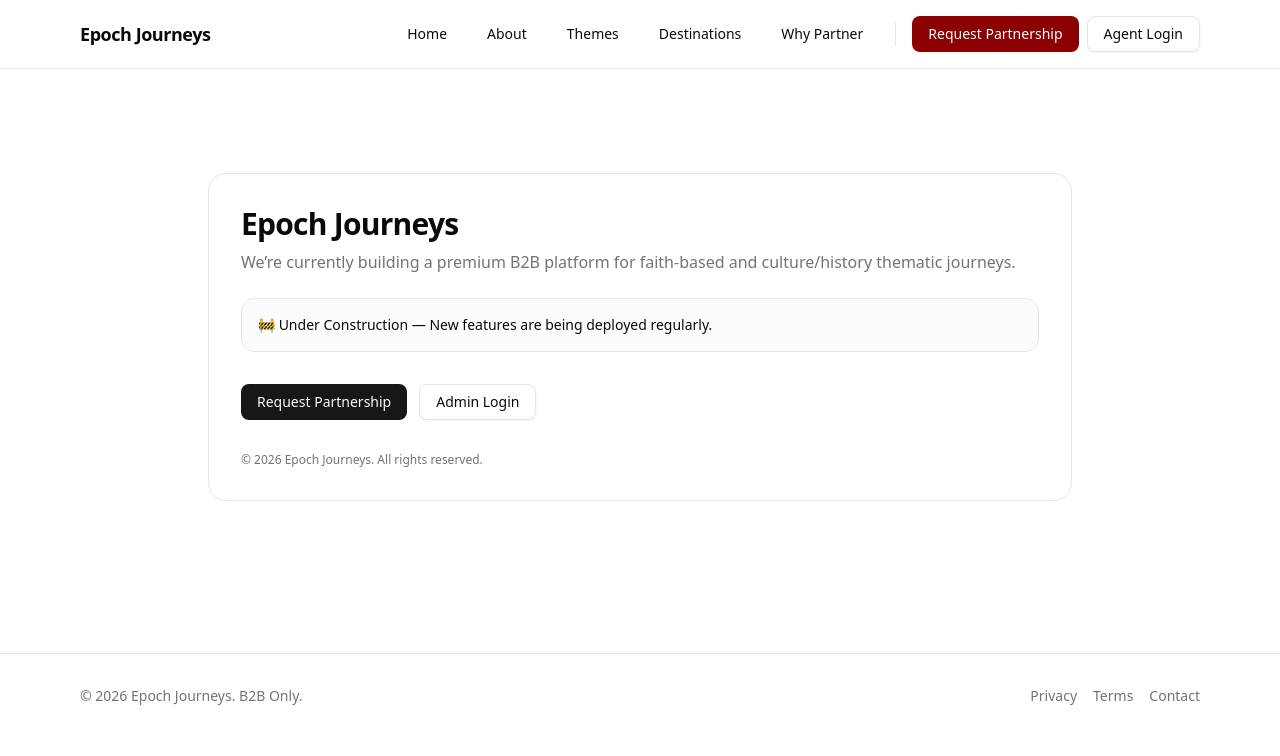
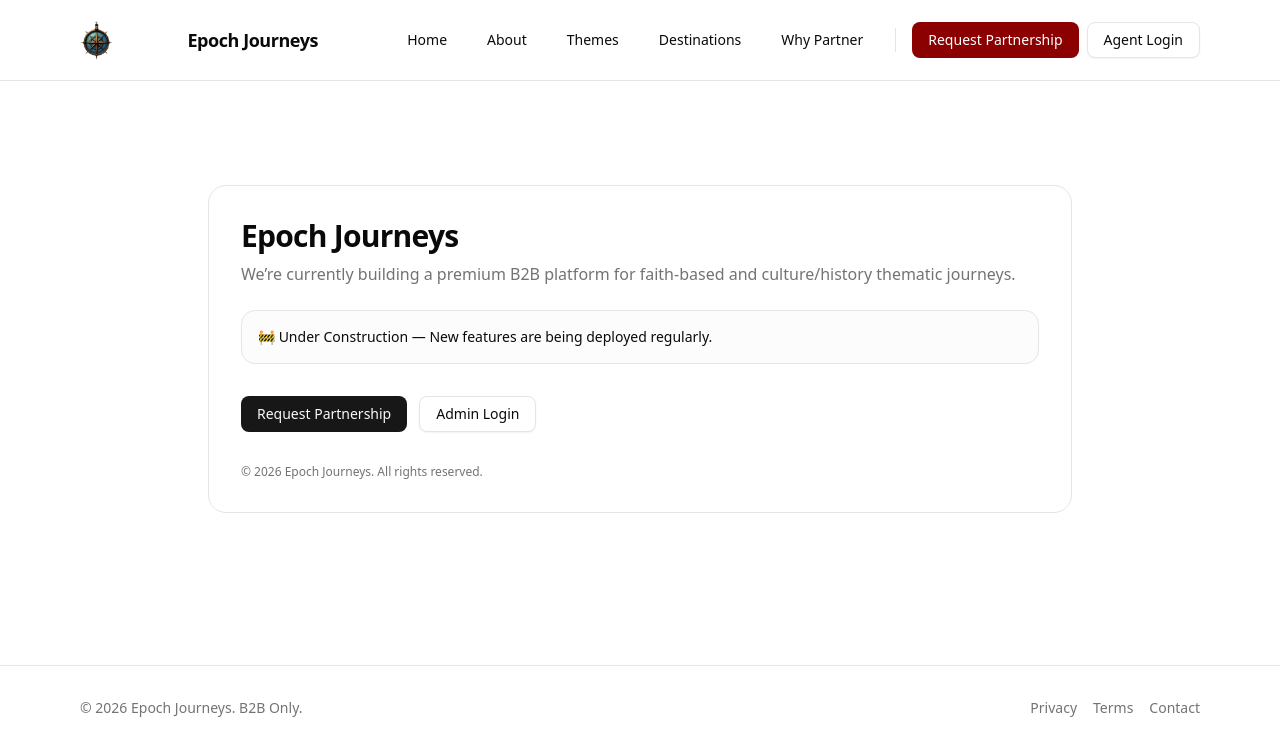
Before and after one commit to erdalbef/epoch-journeys-new, a Next.js app: page / in a window 1280 px wide. Shown: the top 756 px of the page. Built offline with nearby package versions, Linux system fonts and the light colour scheme.

Commit message:
Fix login prerender issues, agent login refactor, admin commercial rules update

```diff
--- a/components/public/PublicHeader.tsx
+++ b/components/public/PublicHeader.tsx
@@ -1,11 +1,23 @@
 import Link from "next/link";
 import { Button } from "@/components/ui/button";
 import { Separator } from "@/components/ui/separator";
+import Image from "next/image"
 
 export function PublicHeader() {
   return (
     <header className="bg-white">
       <div className="mx-auto flex max-w-6xl items-center justify-between px-4 py-4">
+         {/* Logo */}
+        <Link href="/" className="flex items-center">
+          <Image
+            src="/logo-epoch-transparent.png"
+            alt="Epoch Journeys"
+            width={200}
+            height={200}
+            className="h-12 w-auto"
+            priority
+          />
+        </Link>
         <Link href="/" className="text-lg font-semibold tracking-tight">
           Epoch Journeys
         </Link>
```
Also changed, not shown: public/logo-epoch-transparent.png (added), public/logo-epoch.png (deleted).
